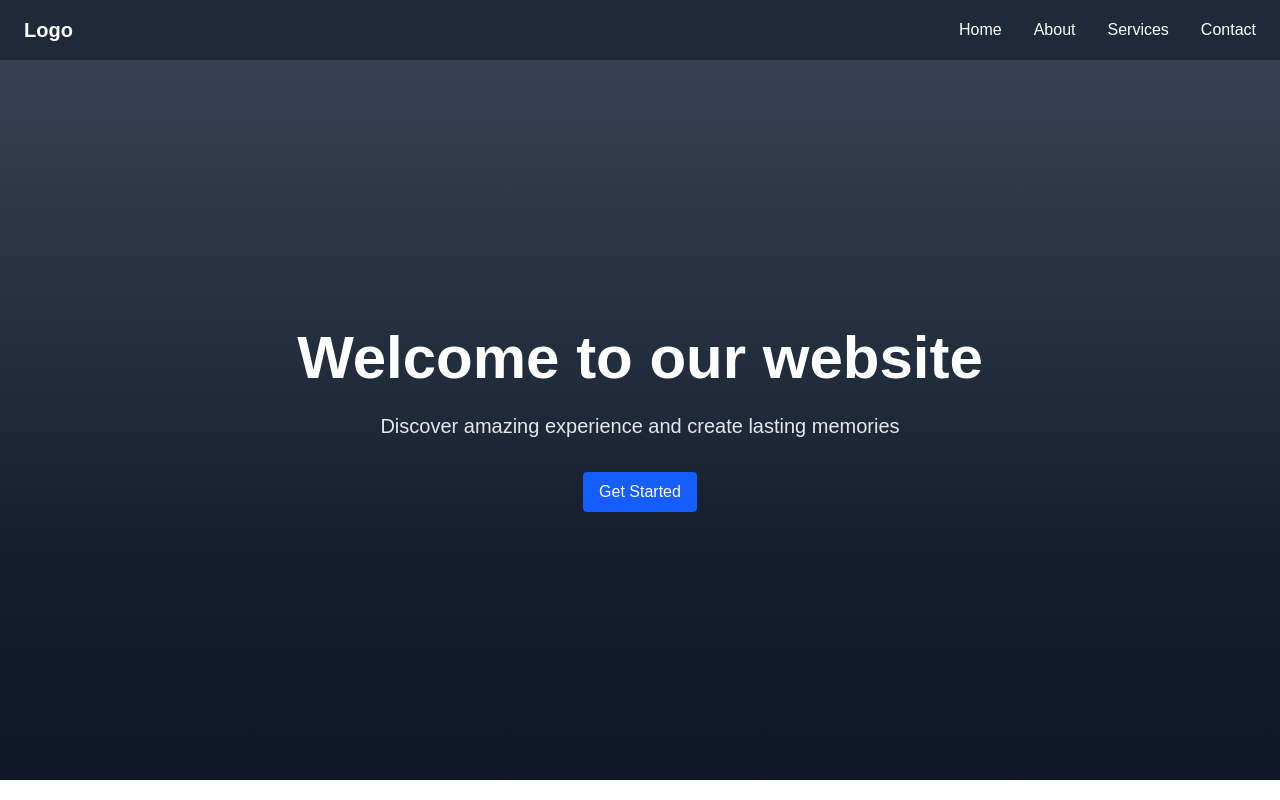
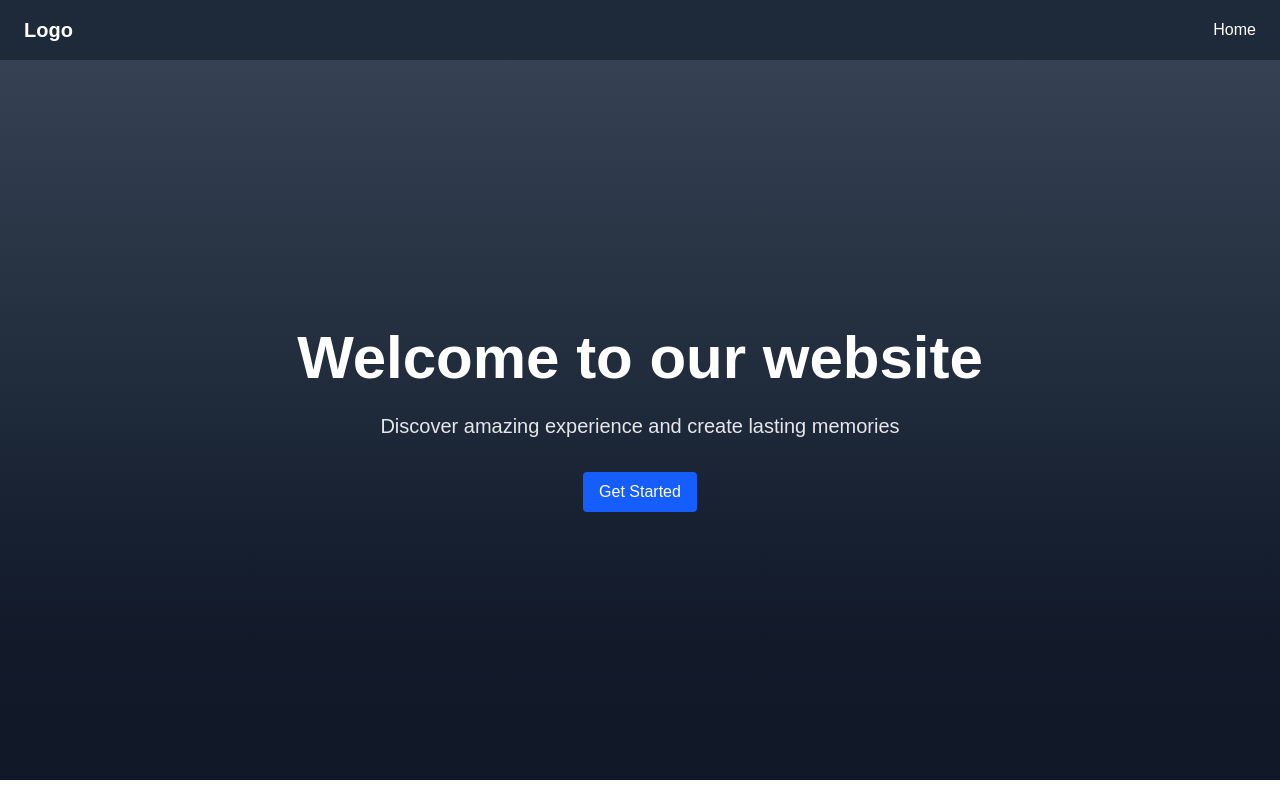
Before and after one commit to zakia-developer558/cabin-front, a Next.js app: page / in a window 1280 px wide. Built offline with nearby package versions, Linux system fonts and the light colour scheme.

Commit message:
all changes done

```diff
--- a/src/app/dashboard/owner/page.tsx
+++ b/src/app/dashboard/owner/page.tsx
@@ -233,7 +233,7 @@ export default function OwnerDashboard() {
                 </button> */}
               </div>
 
-              <BookingTable bookings={bookings} cabinName={selectedCabin} onBookingUpdate={fetchBookings} />
+              <BookingTable bookings={bookings} cabinName={selectedCabin} />
             </div>
 
             <div className="grid grid-cols-1 xl:grid-cols-3 gap-6">
--- a/src/app/page.tsx
+++ b/src/app/page.tsx
@@ -20,15 +20,7 @@ export default function HomePage() {
             <a href="#" className="hover:text-gray-300 transition-colors">
               Home
             </a>
-            <a href="#" className="hover:text-gray-300 transition-colors">
-              About
-            </a>
-            <a href="#" className="hover:text-gray-300 transition-colors">
-              Services
-            </a>
-            <a href="#" className="hover:text-gray-300 transition-colors">
-              Contact
-            </a>
+
           </nav>
         </div>
       </header>
--- a/src/components/owner-dashboard/BookingTable.tsx
+++ b/src/components/owner-dashboard/BookingTable.tsx
@@ -31,10 +31,9 @@ const formatDateTime = (iso: string) => {
 interface BookingTableProps {
   bookings: Booking[]
   cabinName: string | null
-  onBookingUpdate?: () => void // Callback to refresh data after update
 }
 
-export default function BookingTable({ bookings, cabinName, onBookingUpdate }: BookingTableProps) {
+export default function BookingTable({ bookings, cabinName }: BookingTableProps) {
   const [activeTab, setActiveTab] = useState<"all" | "confirmed" | "pending" | "rejected">("all")
   const [currentPage, setCurrentPage] = useState(1)
   const [selectedBooking, setSelectedBooking] = useState<Booking | null>(null)
--- a/src/components/owner-dashboard/DashboardHeader.tsx
+++ b/src/components/owner-dashboard/DashboardHeader.tsx
@@ -55,7 +55,7 @@ export default function DashboardHeader() {
             <Link href="/" className="text-gray-300 hover:text-white transition-colors">
               Home
             </Link>
-            <Link href="/owner-dashboard" className="text-white font-medium">
+            <Link href="/dashboard/owner" className="text-white font-medium">
               Dashboard
             </Link>
             <Link href="/settings" className="text-gray-300 hover:text-white transition-colors">
```
